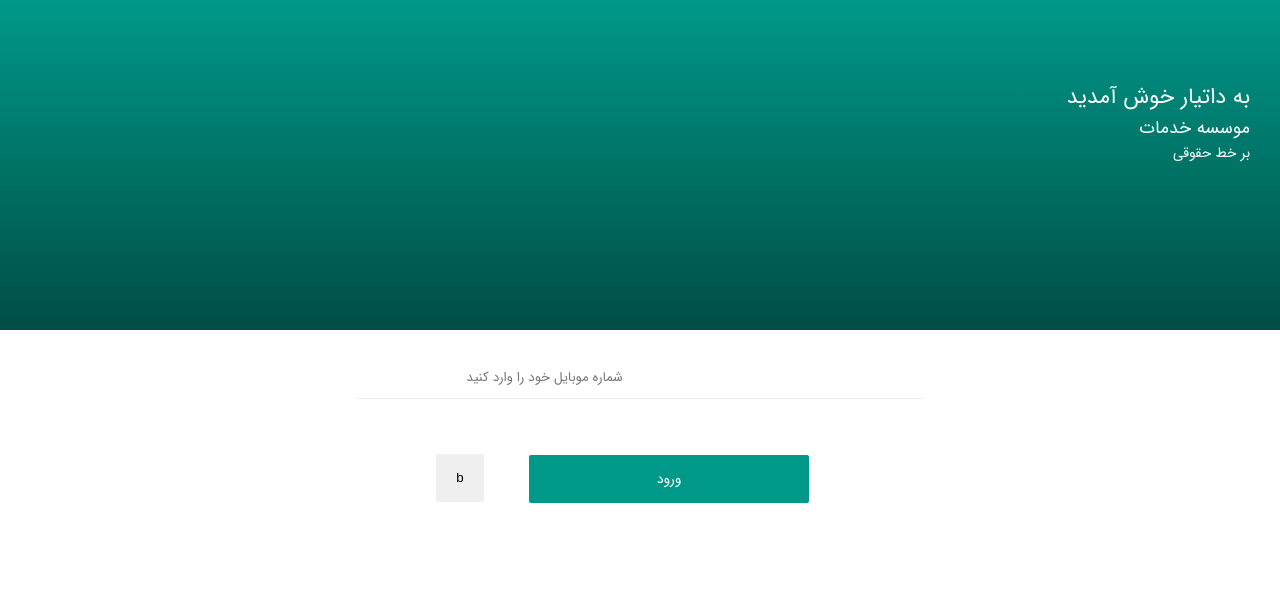
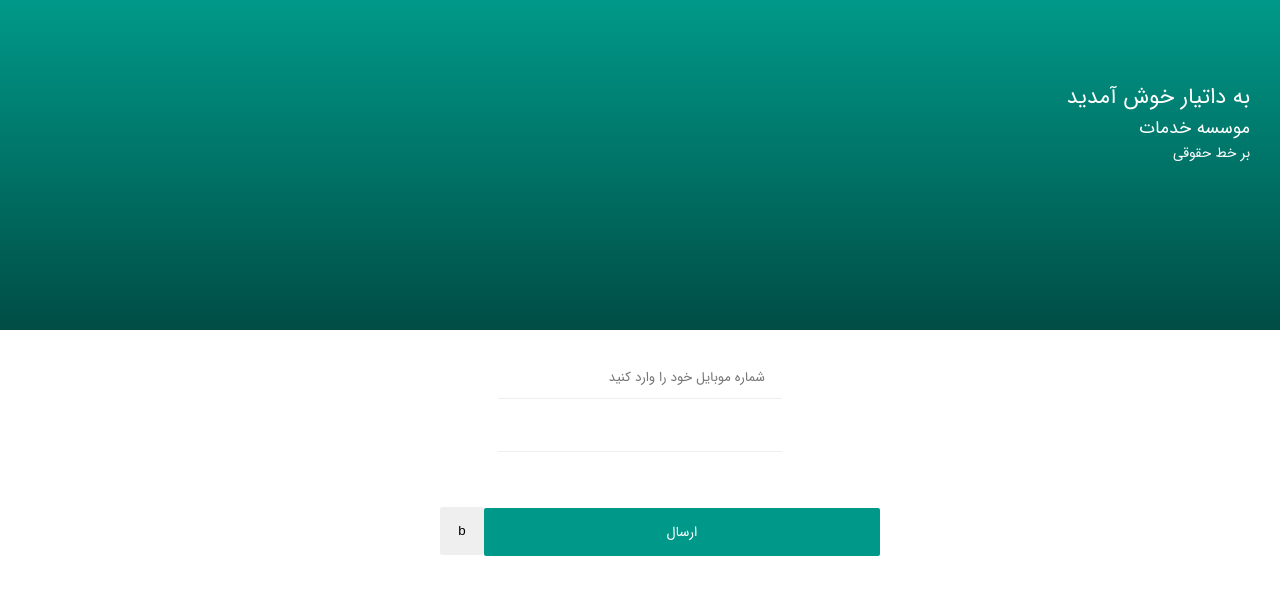
Before and after one commit to alireza-saadati/login-test, a React (Create React App) app: page /verify in a window 1280 px wide. Shown: the top 594 px of the page. Built offline with nearby package versions, Linux system fonts and the light colour scheme.

Commit message:
add useState on LoginPage add props on GlobalSubmitButton

```diff
--- a/src/App.scss
+++ b/src/App.scss
@@ -10,3 +10,13 @@ body {
   margin: unset;
   width: 100%;
 }
+
+.container {
+  max-width: 80%;
+  margin: 0 10%;
+
+  @media (min-width: 576px) {
+    max-width: 480px;
+    margin: 0 auto;
+  }
+}
--- /dev/null
+++ b/src/components/submitButton/GlobalSubmitButton.js
@@ -0,0 +1,16 @@
+import "./submitButton.style.scss";
+import PropTypes from "prop-types";
+
+const GlobalSubmitButton = (props) => {
+  return (
+    <button className="global-submit-button" disabled={true}>
+      {props.text}
+    </button>
+  );
+};
+
+GlobalSubmitButton.propTypes = {
+  text: PropTypes.string.isRequired,
+};
+
+export default GlobalSubmitButton;
--- /dev/null
+++ b/src/components/submitButton/submitButton.style.scss
@@ -0,0 +1,13 @@
+.global-submit-button {
+  display: block;
+  width: 100%;
+  height: 48px;
+  margin-top: 4em;
+  font-size: 14px;
+  border: none;
+  border-color: #efefef;
+  border-radius: 2px;
+  color: #ffffff;
+  background-color: #009989;
+  font-family: IRANSansWeb;
+}
--- a/src/pages/dataPage/DataPage.js
+++ b/src/pages/dataPage/DataPage.js
@@ -1,7 +1,9 @@
 import "./dataPage.style.scss";
+import GlobalSubmitButton from "../../components/submitButton/GlobalSubmitButton";
 
 const DataPage = () => {
   return (
+    <div className="container">
       <div className="data">
         <div className="data--header">اطلاعات شخصی خود را وارد کنید</div>
         <div className="data--input">
@@ -24,7 +26,8 @@ const DataPage = () => {
             placeholder="تکرار رمز عبور"
           />
         </div>
-      <button className="submit-button">ثبت اطلاعات</button>
+        <GlobalSubmitButton />
+      </div>
     </div>
   );
 };
--- a/src/pages/dataPage/dataPage.style.scss
+++ b/src/pages/dataPage/dataPage.style.scss
@@ -22,18 +22,3 @@
     }
   }
 }
-
-.submit-button {
-  display: block;
-  margin-left: 45px;
-  margin-right: 75px;
-  width: 280px;
-  height: 48px;
-  font-size: 14px;
-  border: none;
-  border-color: #efefef;
-  border-radius: 2px;
-  color: #ffffff;
-  background-color: #009989;
-  font-family: IRANSansWeb;
-}
--- a/src/pages/loginPage/LoginPage.js
+++ b/src/pages/loginPage/LoginPage.js
@@ -1,18 +1,32 @@
 import "./loginPage.style.scss";
 import Banner from "../../components/banner/Banner";
+import GlobalSubmitButton from "../../components/submitButton/GlobalSubmitButton";
+import { useState } from "react";
 
 const LoginPage = () => {
+  const [mobile, setMobile] = useState("");
+
+  const handleMobileChange = (event) => setMobile(event.target.value);
+
+  if (mobile.length === 11) {
+    alert("موبایل صحیح است");
+  }
+
   return (
     <div className="login">
       <Banner />
+      <div className="container">
         <div className="login--mobile-input">
           <input
             className="login--mobile-input__input"
             type="number"
             placeholder="شماره موبایل خود را وارد کنید"
+            onChange={handleMobileChange}
+            value={mobile}
           />
         </div>
-      <button className="submit-button">ارسال</button>
+        <GlobalSubmitButton text={"ارسال"} />
+      </div>
     </div>
   );
 };
--- a/src/pages/loginPage/loginPage.style.scss
+++ b/src/pages/loginPage/loginPage.style.scss
@@ -55,18 +55,3 @@
   justify-content: center;
   align-items: center;
 }
-
-.submit-button {
-  display: block;
-  margin-left: 45px;
-  margin-right: 75px;
-  width: 280px;
-  height: 48px;
-  font-size: 14px;
-  border: none;
-  border-color: #efefef;
-  border-radius: 2px;
-  color: #dcdcdc;
-  background-color: #efefef;
-  font-family: IRANSansWeb;
-}
--- a/src/pages/recoveryPassword/RecoveryPassword.js
+++ b/src/pages/recoveryPassword/RecoveryPassword.js
@@ -1,4 +1,5 @@
 import "./recoveryPassword.style.scss";
+import GlobalSubmitButton from "../../components/submitButton/GlobalSubmitButton";
 
 const RecoveryPassword = () => {
   return (
@@ -15,7 +16,7 @@ const RecoveryPassword = () => {
       </a>
       <div className="flex-container">
         <button className="back-button">b</button>
-        <button className="submit-button">ورود</button>
+        <GlobalSubmitButton text={"ارسال"} />
       </div>
     </div>
   );
--- a/src/pages/verifyPage/VerifyPage.js
+++ b/src/pages/verifyPage/VerifyPage.js
@@ -1,10 +1,12 @@
 import "./verifyPage.style.scss";
 import Banner from "../../components/banner/Banner";
+import GlobalSubmitButton from "../../components/submitButton/GlobalSubmitButton";
 
 const VerifyPage = () => {
   return (
     <div className="verify">
       <Banner />
+      <div className="container">
         <div className="login--mobile-input">
           <input
             className="login--mobile-input__input"
@@ -15,7 +17,8 @@ const VerifyPage = () => {
         </div>
         <div className="flex-container">
           <button className="back-button">b</button>
-        <button className="submit-button">ورود</button>
+          <GlobalSubmitButton text={"ارسال"} />
+        </div>
       </div>
     </div>
   );
--- a/src/pages/verifyPage/verifyPage.style.scss
+++ b/src/pages/verifyPage/verifyPage.style.scss
@@ -56,19 +56,6 @@
   align-items: center;
 }
 
-.submit-button {
-  display: inline-block;
-  margin-right: 45px;
-  width: 216px;
-  height: 48px;
-  font-size: 14px;
-  border-radius: 2px;
-  color: #ffffff;
-  background-color: #009989;
-  margin-top: 4em;
-  font-family: IRANSansWeb;
-}
-
 .back-button {
   display: inline-block;
   margin-left: 40px;
```
Lines whose indentation alone changed are shown as unchanged.
